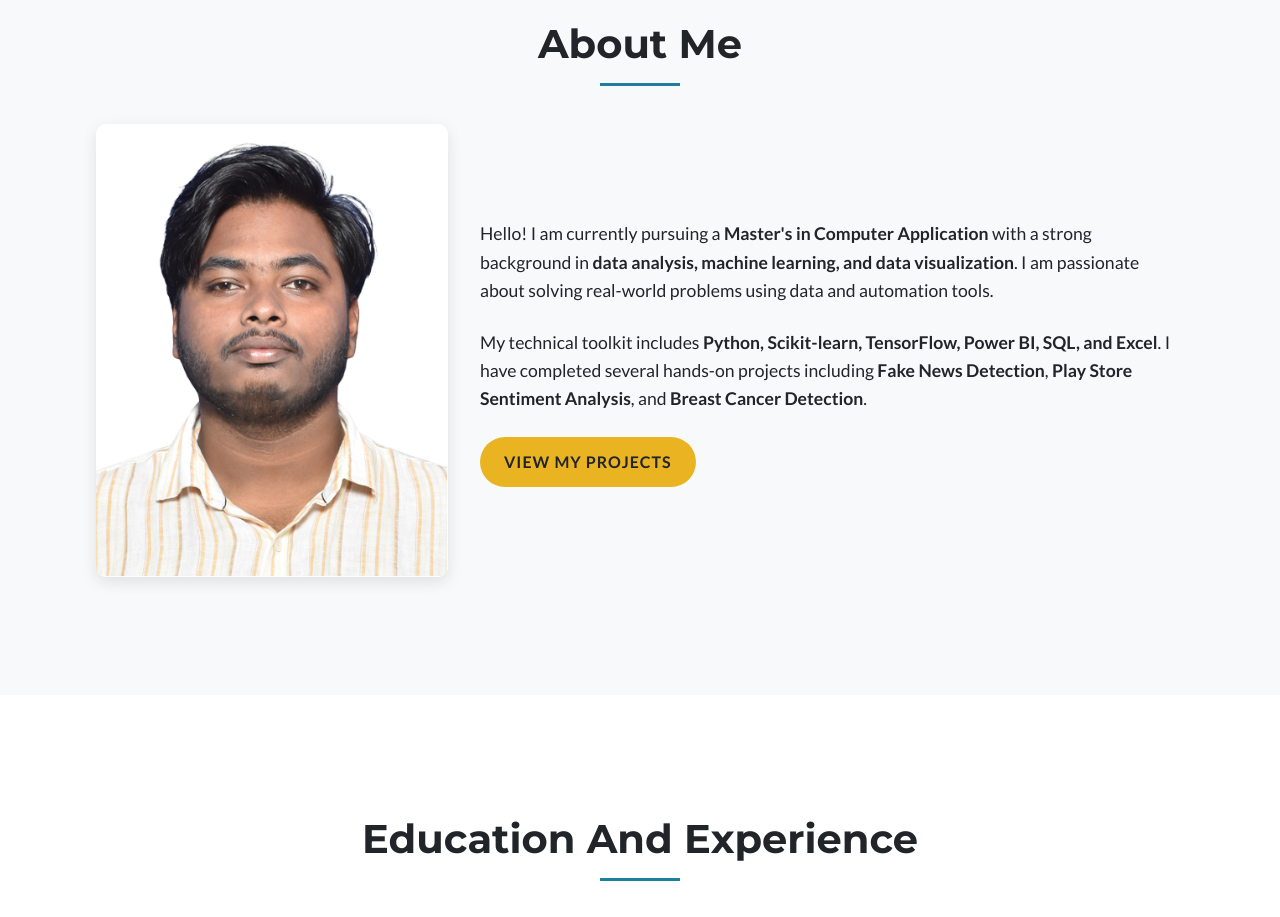
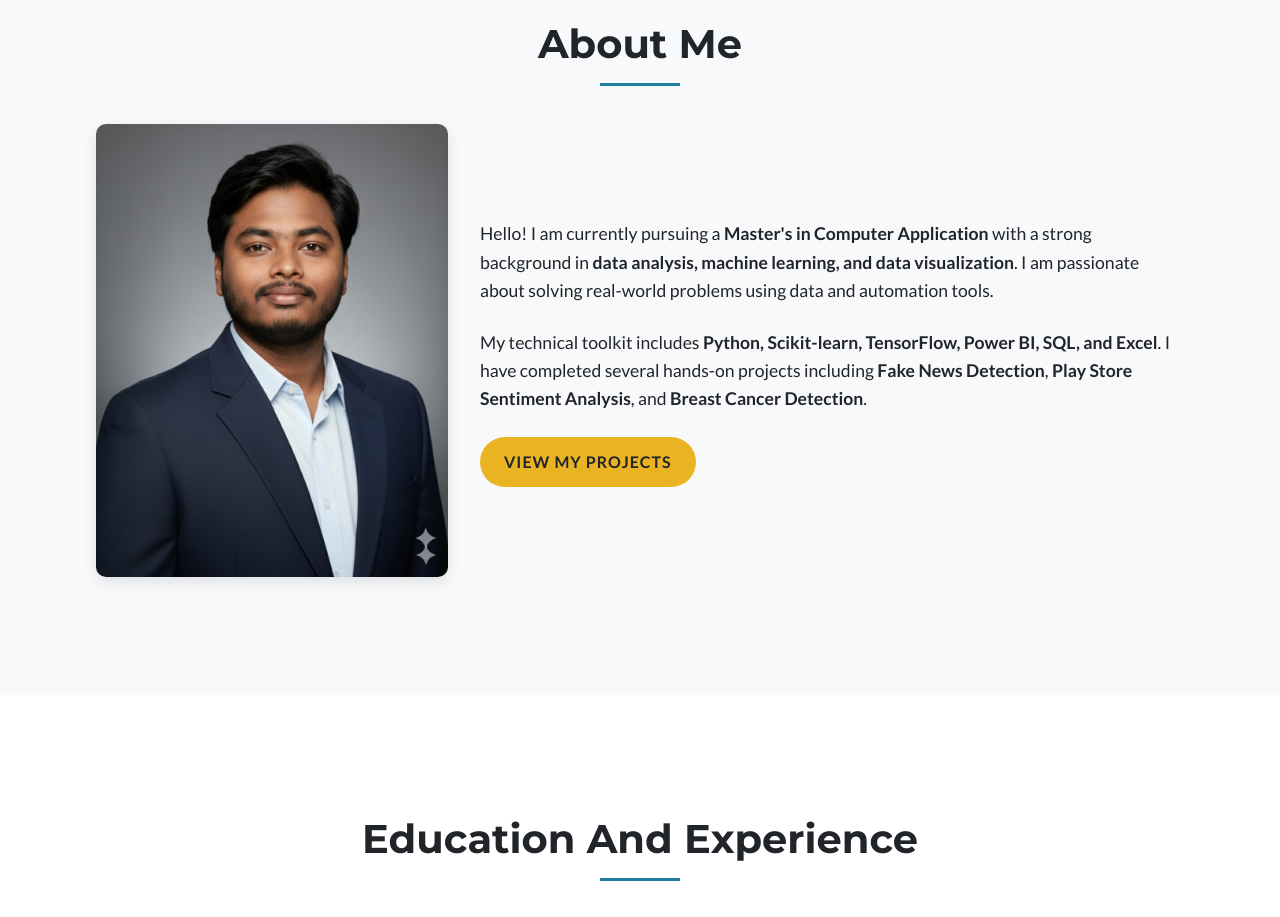
Before and after one commit to Safalswayam/safalswayam.github.io, a plain HTML site: page index.html in a window 1280 px wide. Shown: the part 900-1817 px from the top of the page. Drawn offline with nearby package versions, Linux system fonts and the light colour scheme; animation ran at ten frames a second.

Commit message:
Update index.html

```diff
--- a/index.html
+++ b/index.html
@@ -39,7 +39,7 @@
             <h2 class="section-title" data-aos="fade-up">About Me</h2>
             <div class="about-content">
                 <div class="about-image" data-aos="fade-right" data-aos-delay="100">
-                    <img src="assets\Photo new.png" alt="My Profile">
+                    <img src="assets/ProfessionalPhoto.png" alt="My Profile">
                 </div>
                 <div class="about-text" data-aos="fade-left" data-aos-delay="200">
                     <p>Hello! I am currently pursuing a <strong>Master's in Computer Application</strong> with a strong background in <strong>data analysis, machine learning, and data visualization</strong>. I am passionate about solving real-world problems using data and automation tools.</p>
```
